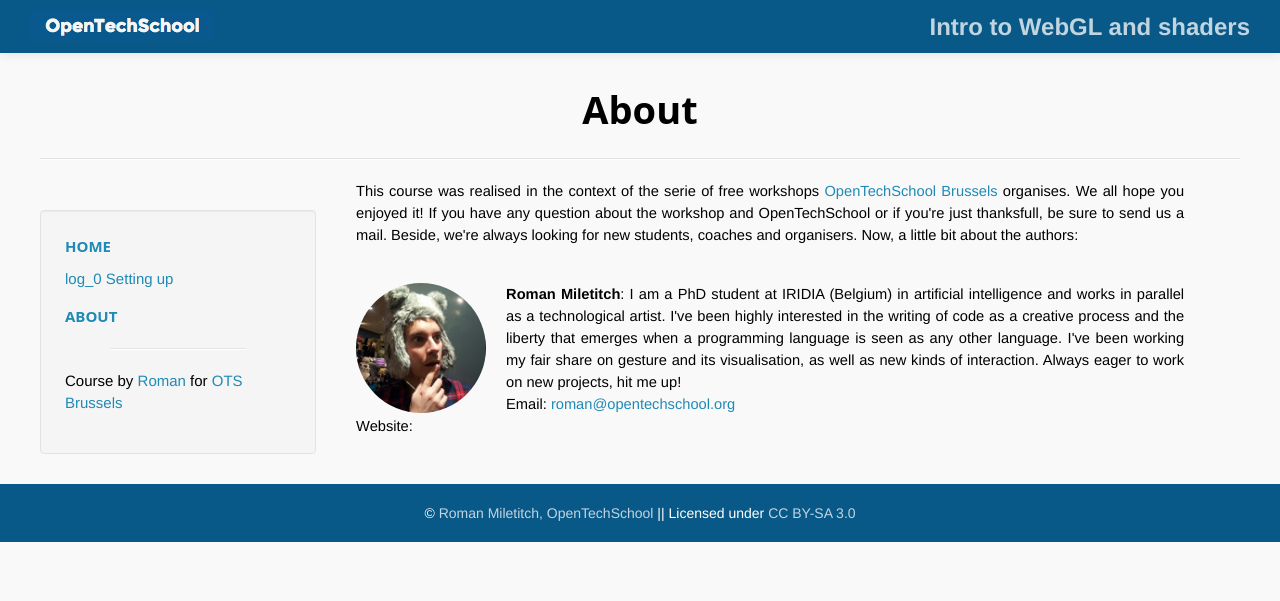
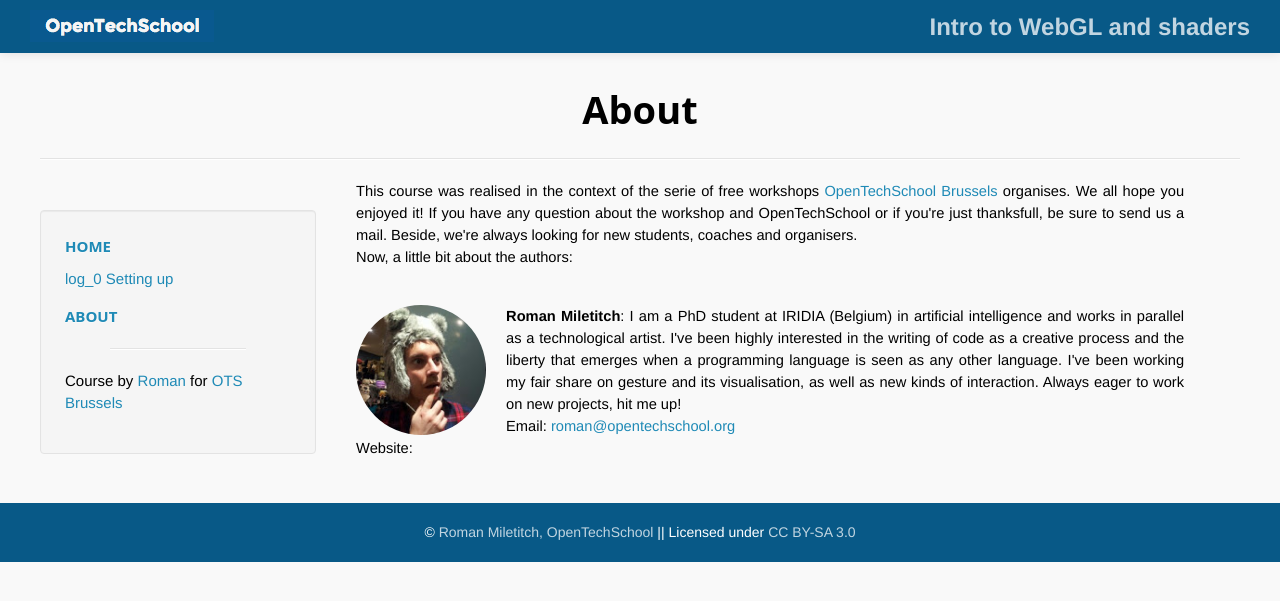
Before and after one commit to OpenTechSchool-Brussels/intro-to-webGL-and-shaders, a Jekyll site: the page built from about.html, in a window 1280 px wide. Shown: the top 601 px of the page. Built offline with Jekyll 4.4.1, drawn with Linux system fonts in a browser that asks for light colours.

```diff
--- a/about.html
+++ b/about.html
@@ -3,7 +3,9 @@ layout: default
 title: About
 ---
 
-This course was realised in the context of the serie of free workshops <a href="http://opentechschool.org/brussels">OpenTechSchool Brussels</a> organises. We all hope you enjoyed it! If you have any question about the workshop and OpenTechSchool or if you're just thanksfull, be sure to send us a mail. Beside, we're always looking for new students, coaches and organisers. Now, a little bit about the authors:
+This course was realised in the context of the serie of free workshops <a href="http://opentechschool.org/brussels">OpenTechSchool Brussels</a> organises. We all hope you enjoyed it! If you have any question about the workshop and OpenTechSchool or if you're just thanksfull, be sure to send us a mail. Beside, we're always looking for new students, coaches and organisers.
+<br/>
+Now, a little bit about the authors:
 <br/>
 <br/>
 <p>
```
